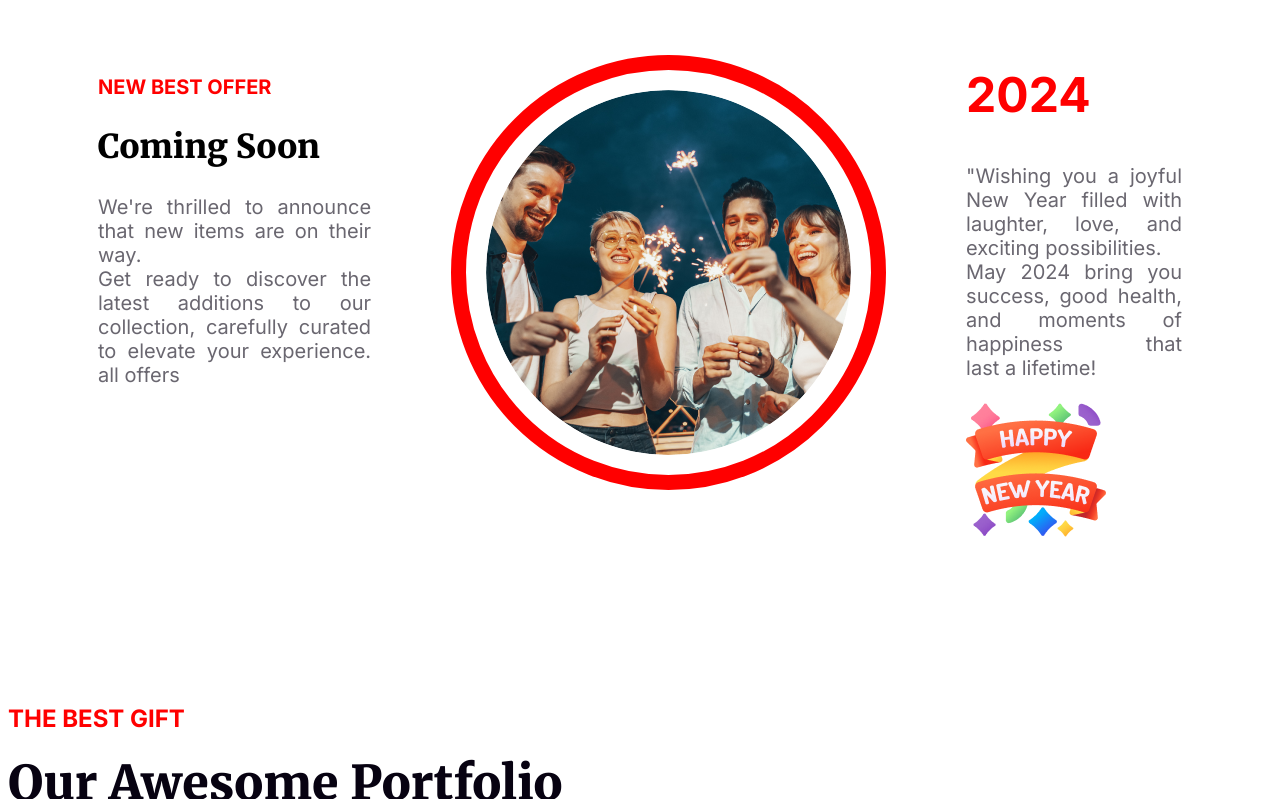
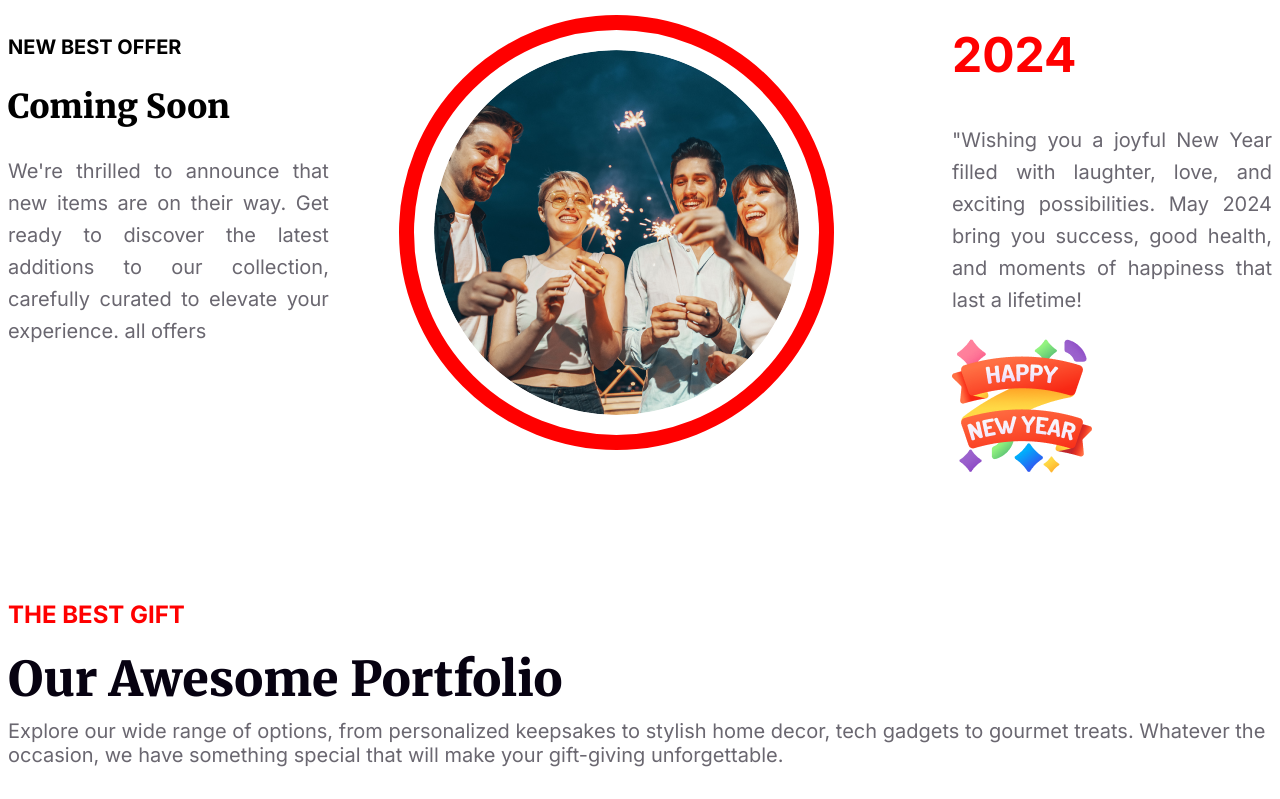
Before and after one commit to tahjidislamtushar/New-Year-New-Mission, a plain HTML site: page index.html in a window 1280 px wide. Shown: the part 3080-3879 px from the top of the page. Drawn offline with Linux system fonts and the light colour scheme.

Commit message:
New Update

```diff
--- a/css/style.css
+++ b/css/style.css
@@ -146,7 +146,7 @@ body {
     justify-content: space-between;
     padding: 70px 120px;
     justify-content: space-between;
-    padding-right: 40px ;
+    padding-right: 40px;
 }
 
 #party-celebration-2 {
@@ -229,33 +229,43 @@ body {
 
 .c-s-container {
     display: flex;
-    justify-content: space-around;
-    padding: 0px 50px;
 }
 
-.c-s-items {
-    padding: 40px;
+.c-s-items-1 {
+    padding-right: 70px;
 }
 
-.c-s-items h1 {
+.c-s-items-3 {
+    padding-left: 118px;
+}
+
+.c-s-items-1 h1 {
     font-family: Merriweather;
     font-size: 33px;
     font-weight: 900;
 }
 
-.c-s-items h2 {
+.c-s-items-1 h3 {
+    font-family: Inter;
+    font-size: 20px;
+    font-weight: 700;
+}
+
+.c-s-container p {
+    color: rgba(7, 2, 17, 0.6);
+    font-family: Inter;
+    font-size: 20px;
+    font-weight: 400;
+    line-height: 32px;
+}
+
+.c-s-items-3 h2 {
     font-family: Inter;
     font-size: 48px;
     font-weight: 700;
 }
 
-.c-s-items h3 {
-    font-family: Inter;
-    font-size: 20px;
-    font-weight: 700;
-}
-
-.red-text {
+.text-2024 {
     color: red;
 }
 
@@ -284,11 +294,11 @@ body {
 
 /* Portfolio Section START */
 
-.portfolio {
+.portfolio-container-section {
     margin-top: 120px;
 }
 
-.portfolio h3 {
+.p-cnt-container h3 {
     color: red;
     font-family: Inter;
     font-size: 24px;
@@ -304,7 +314,7 @@ body {
     margin-bottom: -10px;
 }
 
-.portfolio p {
+.p-cnt-container p {
     color: rgba(7, 2, 17, 0.6);
     font-family: Inter;
     padding-bottom: 15px;
@@ -337,6 +347,8 @@ body {
 }
 
 /* Portfolio Section END */
+
+
 
 /* Subscribe Section START */
 
--- a/index.html
+++ b/index.html
@@ -90,24 +90,24 @@
 
         <section class="coming-soon-section">
             <div class="c-s-container">
-                <div class="c-s-items">
+                <div class="c-s-items-1">
                     <h3 class="red-text">NEW BEST OFFER</h3>
                     <h1>Coming Soon</h1>
-                    <p class="c-s-paragraph">We're thrilled to announce that new items are on their way. <br> Get ready
+                    <p>We're thrilled to announce that new items are on their way. Get ready
                         to discover the latest additions to our collection, carefully curated to
                         elevate your experience.
                         all offers</p>
                 </div>
-                <div class="c-s-items">
+                <div class="c-s-items-2">
                     <div class="c-s-red-border">
                         <img src="resources/Ellipse 1.png" alt="">
                     </div>
                 </div>
-                <div class="c-s-items">
-                    <h2 id="year-24" class="red-text">2024</h2>
-                    <p class="c-s-paragraph">"Wishing you a joyful New Year filled with laughter, love, and exciting
-                        possibilities. <br> May 2024 bring you success, good health, and moments of happiness that
-                        last a lifetime!</p>
+                <div class="c-s-items-3">
+                    <h2 id="year-24" class="text-2024">2024</h2>
+                    <p>"Wishing you a joyful New Year filled with laughter, love, and exciting
+                        possibilities. May 2024 bring you success, good health, and moments of happiness that
+                        last a lifetime!</p>
                     <img src="resources/Group 96.png" alt="">
                 </div>
             </div>
@@ -115,20 +115,17 @@
 
         <!--------------- Coming Soon Section END --------------->
 
-        <!--------------- Portfolio Section START --------------->
-
-
-        <section class="portfolio">
-            <h3 class="best-gift">THE BEST GIFT</h4>
+        <section class="portfolio-container-section">
+            <div class="p-cnt-container">
+                <h3 class="best-gift">THE BEST GIFT</h3>
                 <h2 id="o-a-portfolio">
                     Our Awesome Portfolio
                 </h2>
-                <p>Explore our wide range of options, from personalized keepsakes to stylish home decor, <br> tech
-                    gadgets to
-                    gourmet treats. Whatever the occasion, we have something special that will make your gift-giving
-                    <br>
-                    unforgettable.
+                <p>Explore our wide range of options, from personalized keepsakes to stylish home decor, tech
+                    gadgets to gourmet treats. Whatever the occasion, we have something special that will make your
+                    gift-giving unforgettable.
                 </p>
+            </div>
                 <div class="gift-items">
                     <div class="item-img"><img src="resources/Rectangle 3.png" alt=""></div>
                     <div class="item-img"><img src="resources/Rectangle 4.png" alt=""></div>
@@ -140,8 +137,6 @@
                     <div class="item-img"><img src="resources/Rectangle 8.png" alt=""></div>
                 </div>
         </section>
-
-        <!--------------- Portfolio Section END --------------->
 
         <!--------------- Subscribe Section START --------------->
 
```
